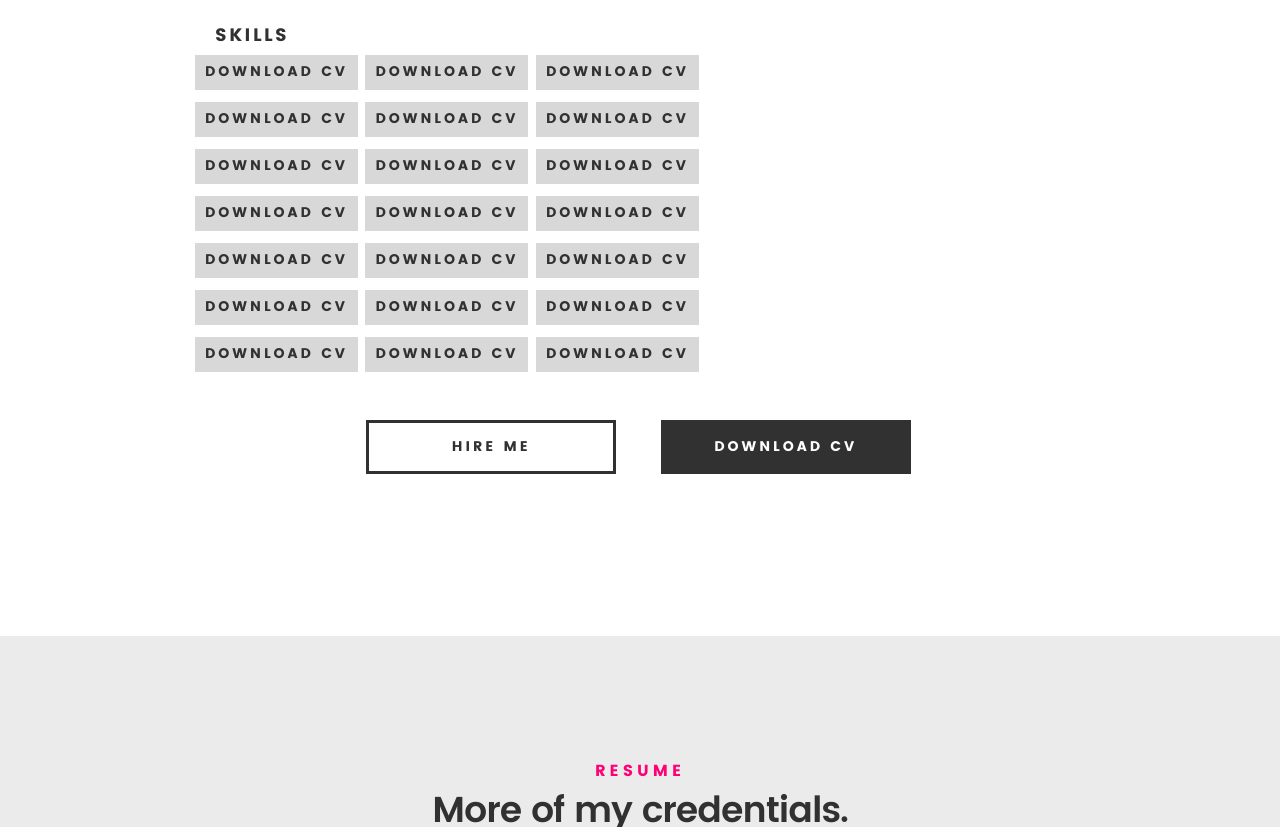
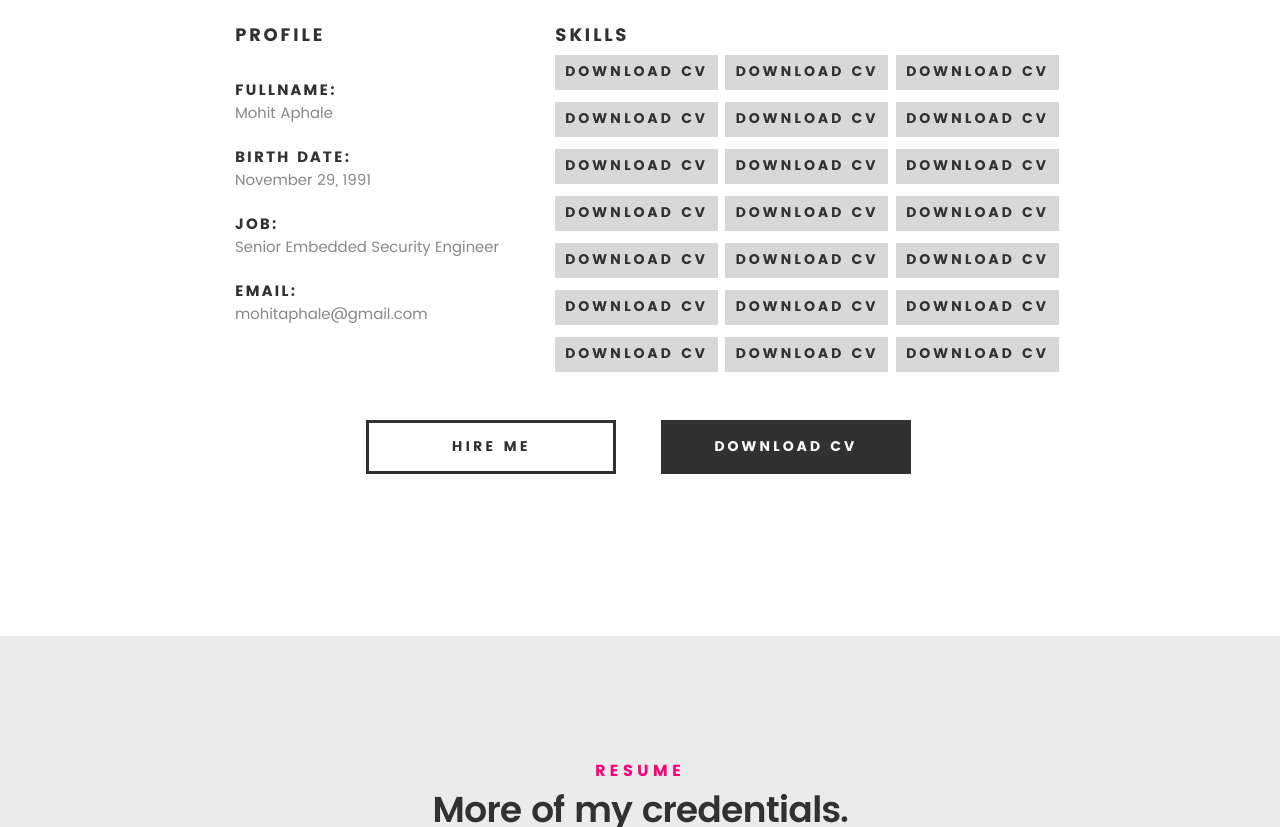
Before and after one commit to mohitaphale/mohitaphale.github.io, a plain HTML site: page test.html in a window 1280 px wide. Shown: the part 1226-2053 px from the top of the page. Drawn offline with Linux system fonts and the light colour scheme; files whose address does not match are found by name.

Commit message:
Update test.html

```diff
--- a/test.html
+++ b/test.html
@@ -121,6 +121,30 @@
    	<div class="row about-content">
 
    		<div class="col-40 tab-full">
+
+   			<h3>Profile</h3>
+   			<p></p>
+
+   			<ul class="info-list">
+   				<li>
+   					<strong>Fullname:</strong>
+   					<span>Mohit Aphale</span>
+   				</li>
+   				<li>
+   					<strong>Birth Date:</strong>
+   					<span>November 29, 1991</span>
+   				</li>
+   				<li>
+   					<strong>Job:</strong>
+   					<span>Senior Embedded Security Engineer</span>
+   				</li>
+   				<li>
+   					<strong>Email:</strong>
+   					<span>mohitaphale@gmail.com</span>
+   				</li>
+
+   			</ul> <!-- /info-list -->
+
    		</div>
 			<h3>Skills</h3>
 			<div class="row">
```
